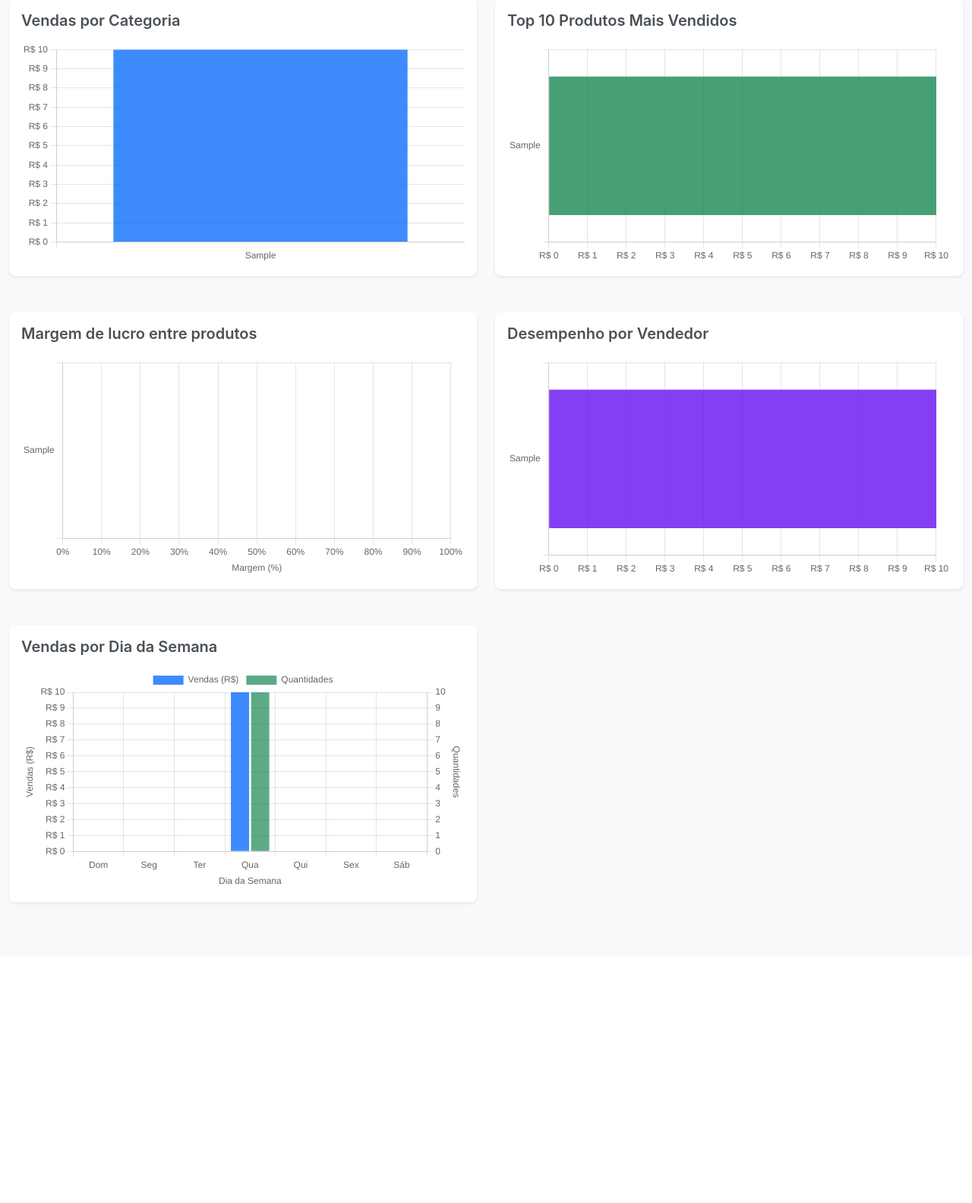
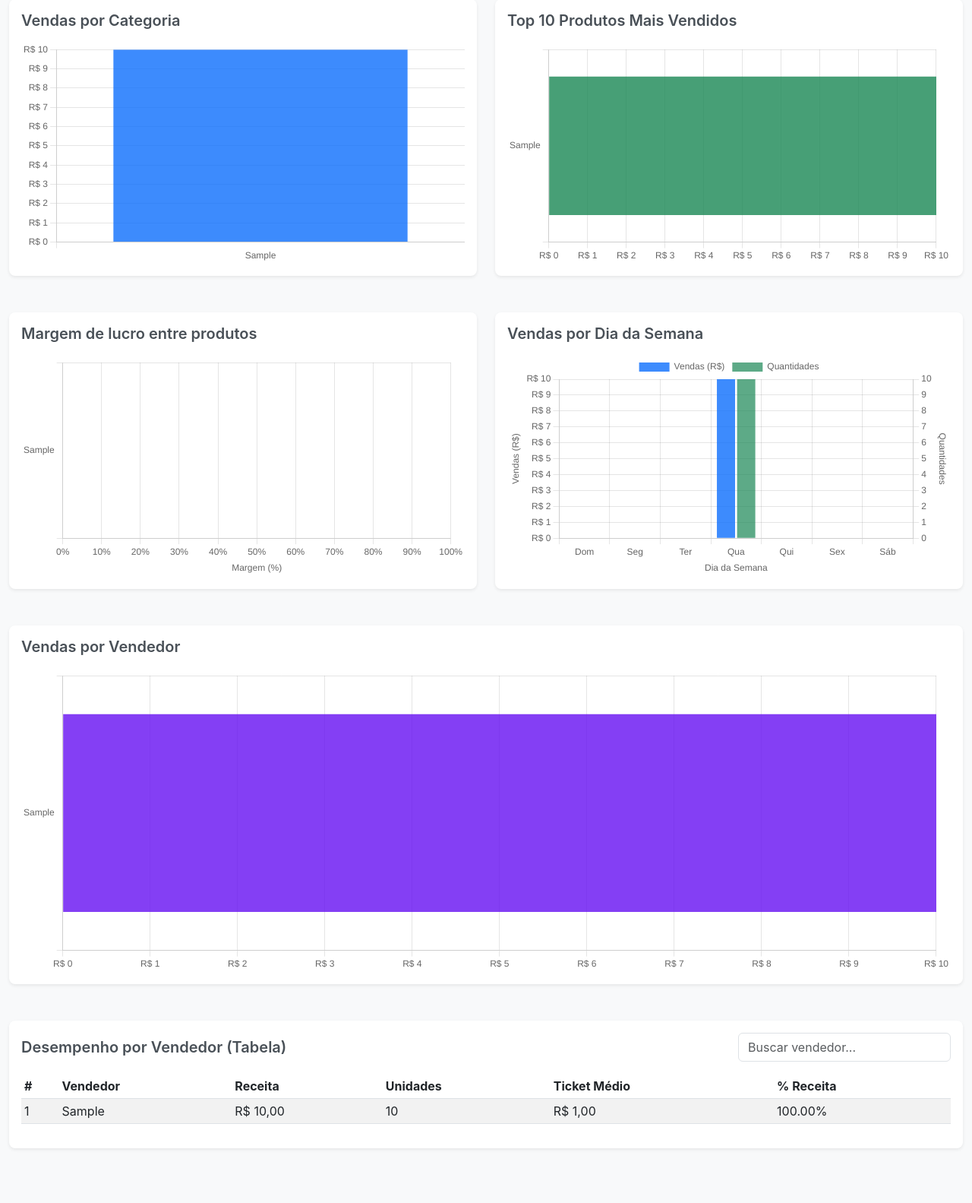
Before and after one commit to SBM-Technology/sbm_entrevista_python, a Flask app: page / in a window 1280 px wide. Shown: the part 938-2521 px from the top of the page at 76% size. Before the commit the page ends 2128 px from the top, so only its background shows below. Run offline with Flask 3, Linux system fonts and the light colour scheme; tables that the repository leaves empty hold one stand-in row (values such as "Sample post"); some libraries are stand-ins or nearby versions.

Commit message:
implemented B5 and B8

```diff
--- a/app/services/processors/csv_processor.py
+++ b/app/services/processors/csv_processor.py
@@ -2,7 +2,7 @@ from typing import List
 import pandas as pd
 from flask import current_app
 from werkzeug.datastructures import FileStorage
-from app import app, db
+from app import db
 from app.models import Venda
 
 class CsvProcessor:
@@ -82,7 +82,7 @@ class CsvProcessor:
 
     def contem_ext_csv_ou_similar(self, file: FileStorage) -> bool:
         """Valida se o arquivo enviado é um csv ou similar"""
-        if file.filename.split(".")[-1] in app.config['ALLOWED_EXTENSIONS']:
+        if file.filename.split(".")[-1] in current_app.config['ALLOWED_EXTENSIONS']:
             return True
         return False
 
--- a/app/static/js/dashboard.js
+++ b/app/static/js/dashboard.js
@@ -14,6 +14,7 @@ function carregarDashboard() {
     carregarGraficoMargemLucro(dataInicio, dataFim);
     carregarGraficoVendasDiaSemana(dataInicio, dataFim);
     carregarGraficoVendasVendedor(dataInicio, dataFim);
+    carregarTabelaVendedores(dataInicio, dataFim);
 }
 
 
@@ -75,6 +76,54 @@ function carregarGraficoVendasVendedor(dataInicio, dataFim) {
             });
         })
         .catch(error => console.error('Erro ao carregar gráfico de vendedores:', error));
+}
+
+// B5 simples: tabela de vendedores com filtro de texto (sem ordenação)
+let _vendorsCache = [];
+function carregarTabelaVendedores(dataInicio, dataFim) {
+    const baseUrl = '/data/vendas-vendedor?limite=50';
+    fetchJson(baseUrl, dataInicio, dataFim)
+        .then(data => {
+            _vendorsCache = (data.labels || []).map((v, i) => ({
+                ranking: (data.ranking && data.ranking[i]) || (i + 1),
+                vendedor: v,
+                valores: data.valores?.[i] || 0,
+                quantidades: data.quantidades?.[i] || 0,
+                ticket_medio: data.ticket_medio?.[i] || 0,
+                percentual_receita: data.percentual_receita?.[i] || 0
+            }));
+            renderTabelaVendedoresSimples(_vendorsCache);
+            wireFiltroVendedores();
+        })
+        .catch(err => console.error('Erro ao carregar tabela de vendedores:', err));
+}
+
+function renderTabelaVendedoresSimples(rows) {
+    const tbody = document.querySelector('#tableVendedores tbody');
+    if (!tbody) return;
+    const fmtNum = n => Number(n).toLocaleString('pt-BR');
+    const fmtMoeda = n => formatarMoeda(n);
+    tbody.innerHTML = rows.map(r => `
+        <tr>
+            <td>${r.ranking}</td>
+            <td>${r.vendedor}</td>
+            <td>${fmtMoeda(r.valores)}</td>
+            <td>${fmtNum(r.quantidades)}</td>
+            <td>${fmtMoeda(r.ticket_medio)}</td>
+            <td>${Number(r.percentual_receita).toFixed(2)}%</td>
+        </tr>
+    `).join('');
+}
+
+function wireFiltroVendedores() {
+    const input = document.getElementById('vendorSearch');
+    if (!input || input._wired) return;
+    input.addEventListener('input', (e) => {
+        const q = (e.target.value || '').toLowerCase();
+        const filtradas = q ? _vendorsCache.filter(r => r.vendedor.toLowerCase().includes(q)) : _vendorsCache;
+        renderTabelaVendedoresSimples(filtradas);
+    });
+    input._wired = true;
 }
 
 // Carrega KPIs
--- a/app/templates/dashboard/index.html
+++ b/app/templates/dashboard/index.html
@@ -119,18 +119,47 @@
         <div class="col-md-6">
             <div class="card">
                 <div class="card-body">
-                    <h5 class="card-title">Desempenho por Vendedor</h5>
+                    <h5 class="card-title">Vendas por Dia da Semana</h5>
+                    <canvas id="chartVendasDiaSemana"></canvas>
+                </div>
+            </div>
+        </div>
+    </div>
+    <div class="row mb-4">
+        <div class="col-12">
+            <div class="card">
+                <div class="card-body">
+                    <h5 class="card-title">Vendas por Vendedor</h5>
                     <canvas id="chartVendasVendedor"></canvas>
                 </div>
             </div>
         </div>
     </div>
+
+    <!-- B5: Tabela simples de desempenho por vendedor -->
     <div class="row mb-4">
-        <div class="col-md-6">
+        <div class="col-12">
             <div class="card">
                 <div class="card-body">
-                    <h5 class="card-title">Vendas por Dia da Semana</h5>
-                    <canvas id="chartVendasDiaSemana"></canvas>
+                    <div class="d-flex justify-content-between align-items-center mb-3 flex-wrap gap-2">
+                        <h5 class="card-title mb-0">Desempenho por Vendedor (Tabela)</h5>
+                        <input id="vendorSearch" type="text" class="form-control" placeholder="Buscar vendedor..." style="max-width: 280px;">
+                    </div>
+                    <div class="table-responsive">
+                        <table id="tableVendedores" class="table table-sm table-striped align-middle">
+                            <thead>
+                                <tr>
+                                    <th>#</th>
+                                    <th>Vendedor</th>
+                                    <th>Receita</th>
+                                    <th>Unidades</th>
+                                    <th>Ticket Médio</th>
+                                    <th>% Receita</th>
+                                </tr>
+                            </thead>
+                            <tbody></tbody>
+                        </table>
+                    </div>
                 </div>
             </div>
         </div>
```
